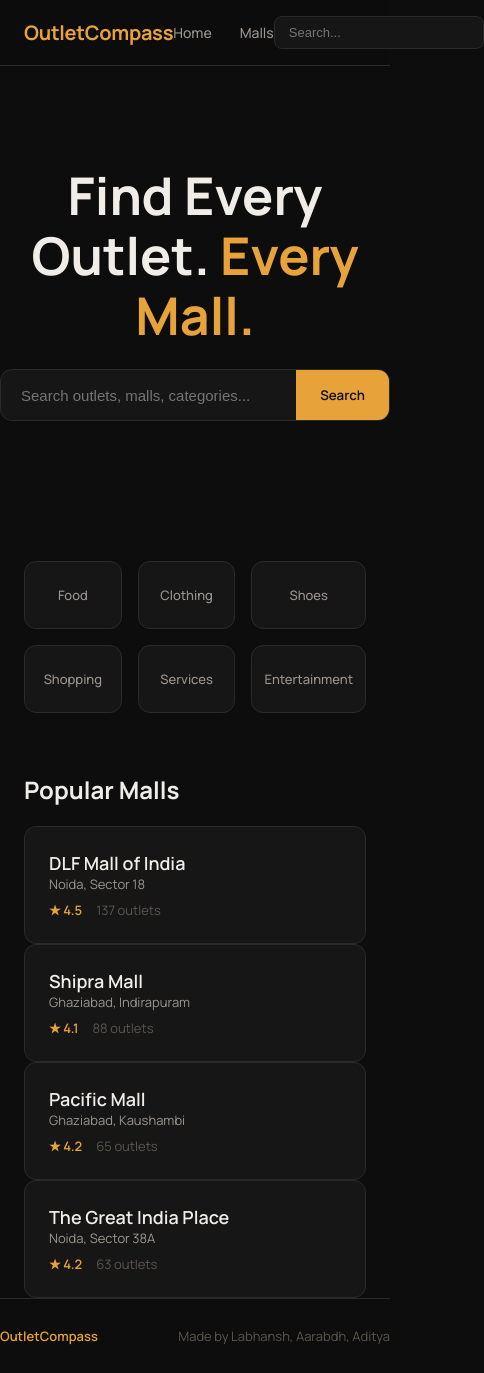
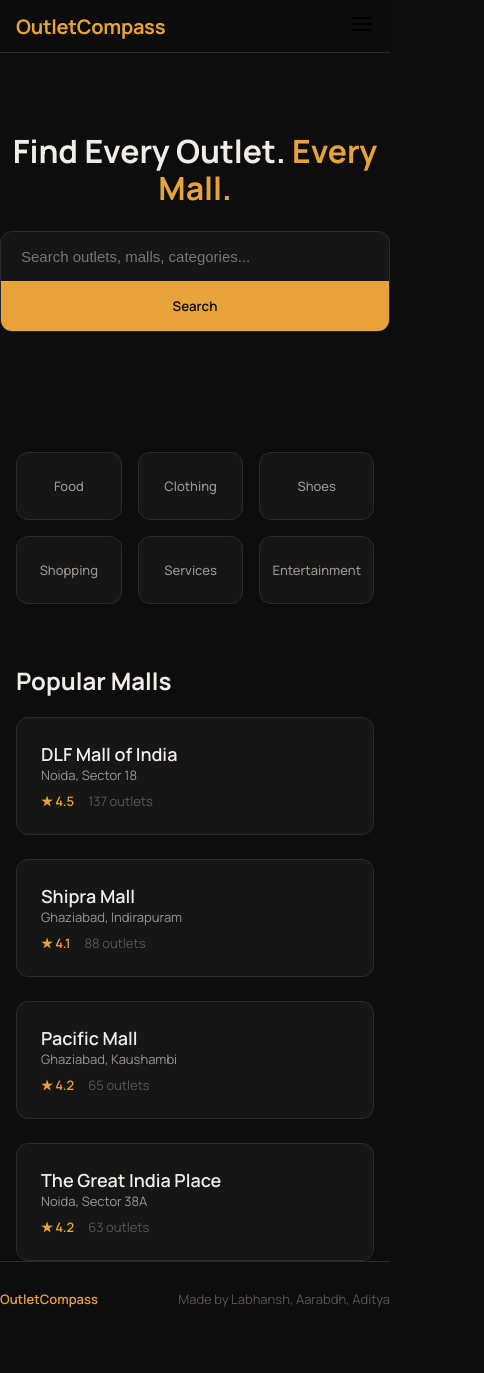
Before and after one commit to ARISTOTLE777/OutletCompass, a React (Vite) app: page / in a window 390 px wide. Shown: the whole page, 484 px wide, since content can reach past the window. After the commit the page ends 1336 px from the top, so only its background shows below. Built offline with nearby package versions, Linux system fonts and the light colour scheme.

Commit message:
final V1 made responsive

```diff
--- a/src/components/Navbar.jsx
+++ b/src/components/Navbar.jsx
@@ -4,24 +4,34 @@ import { Link, useNavigate } from "react-router-dom";
 
 function Navbar() {
   const [searchValue, setSearchValue] = useState("");
+  const [isOpen, setIsOpen] = useState(false);
   const navigate = useNavigate();
 
   const handleKeyDown = (e) => {
     if (e.key === "Enter" && searchValue.trim()) {
       navigate(`/search?q=${encodeURIComponent(searchValue)}`);
+      setIsOpen(false);
     }
   };
 
   return (
     <nav className="navbar">
       <div className="navbar-inner">
-        <Link to="/" className="navbar-logo">
+        <Link to="/" className="navbar-logo" onClick={() => setIsOpen(false)}>
           OutletCompass
         </Link>
-        <div className="navbar-links">
-          <Link to="/">Home</Link>
-          <Link to="/malls">Malls</Link>
+
+        <button className="navbar-toggle" onClick={() => setIsOpen(!isOpen)} aria-label="Toggle Menu">
+          <svg width="24" height="24" viewBox="0 0 24 24" fill="none" stroke="currentColor" strokeWidth="2" strokeLinecap="round" strokeLinejoin="round">
+            {isOpen ? <path d="M18 6L6 18M6 6l12 12" /> : <path d="M3 12h18M3 6h18M3 18h18" />}
+          </svg>
+        </button>
+
+        <div className={`navbar-links ${isOpen ? 'open' : ''}`}>
+          <Link to="/" onClick={() => setIsOpen(false)}>Home</Link>
+          <Link to="/malls" onClick={() => setIsOpen(false)}>Malls</Link>
         </div>
+
         <div className="navbar-search">
           <input
             type="text"
--- a/src/index.css
+++ b/src/index.css
@@ -1,4 +1,5 @@
 @import url("https://fonts.googleapis.com/css2?family=Manrope:wght@400;500;600;700&display=swap");
+
 .app-wrapper {
   min-height: 100vh;
   display: flex;
@@ -24,6 +25,15 @@
   --text-3: #5a5550;
   --radius: 12px;
   --radius-sm: 8px;
+
+  /* Responsive spacing */
+  --section-pad: 100px;
+}
+
+@media (max-width: 768px) {
+  :root {
+    --section-pad: 60px;
+  }
 }
 
 *,
@@ -33,15 +43,18 @@
   margin: 0;
   padding: 0;
 }
+
 body {
   font-family: "Manrope", sans-serif;
   background: var(--bg);
   color: var(--text-1);
 }
+
 a {
   color: inherit;
   text-decoration: none;
 }
+
 button {
   cursor: pointer;
   border: none;
@@ -54,8 +67,15 @@ button {
   margin: 0 auto;
   padding: 0 24px;
 }
+
+@media (max-width: 480px) {
+  .container {
+    padding: 0 16px;
+  }
+}
+
 .section {
-  padding: 60px 0;
+  padding: var(--section-pad) 0;
 }
 
 .card {
@@ -66,6 +86,7 @@ button {
     border-color 0.2s,
     transform 0.2s;
 }
+
 .card:hover {
   border-color: var(--accent);
   transform: translateY(-2px);
@@ -119,16 +140,18 @@ button {
 }
 
 .hero {
-  padding: 100px 0 80px;
+  padding: calc(var(--section-pad) + 20px) 0 var(--section-pad);
   text-align: center;
 }
+
 .hero h1 {
-  font-size: 52px;
+  font-size: clamp(32px, 8vw, 52px);
   font-weight: 700;
   color: var(--text-1);
   line-height: 1.15;
   margin-bottom: 24px;
 }
+
 .hero h1 span {
   color: var(--accent);
 }
@@ -143,6 +166,18 @@ button {
   overflow: hidden;
   background: var(--bg-card);
 }
+
+@media (max-width: 480px) {
+  .hero-search {
+    flex-direction: column;
+    border-radius: var(--radius);
+  }
+
+  .hero-search input {
+    border-bottom: 1px solid var(--border);
+  }
+}
+
 .hero-search input {
   flex: 1;
   padding: 16px 20px;
@@ -152,6 +187,7 @@ button {
   font-size: 15px;
   outline: none;
 }
+
 .hero-search button {
   padding: 16px 24px;
   background: var(--accent);
@@ -161,12 +197,42 @@ button {
   cursor: pointer;
 }
 
+/* Grid Layouts */
+.grid-3 {
+  display: grid;
+  grid-template-columns: repeat(3, 1fr);
+  gap: 24px;
+}
+
+.outlet-grid {
+  display: grid;
+  grid-template-columns: repeat(3, 1fr);
+  gap: 20px;
+}
+
+@media (max-width: 1024px) {
+
+  .grid-3,
+  .outlet-grid {
+    grid-template-columns: repeat(2, 1fr);
+  }
+}
+
+@media (max-width: 640px) {
+
+  .grid-3,
+  .outlet-grid {
+    grid-template-columns: 1fr;
+  }
+}
+
 .category-grid {
   display: grid;
   grid-template-columns: repeat(6, 1fr);
   gap: 16px;
   margin-top: 60px;
 }
+
 .category-tile {
   display: flex;
   flex-direction: column;
@@ -179,14 +245,17 @@ button {
   cursor: pointer;
   transition: 0.18s;
 }
+
 .category-tile:hover {
   border-color: var(--accent);
 }
+
 .category-tile span {
   font-size: 13px;
   color: var(--text-2);
   font-weight: 500;
 }
+
 @media (max-width: 768px) {
   .category-grid {
     grid-template-columns: repeat(3, 1fr);
@@ -202,16 +271,19 @@ button {
   padding-bottom: 24px;
   border-bottom: 1px solid var(--border);
 }
+
 .mall-header h1 {
-  font-size: 32px;
+  font-size: clamp(24px, 5vw, 32px);
   color: var(--text-1);
   margin-bottom: 8px;
 }
+
 .mall-meta {
   display: flex;
   gap: 16px;
   color: var(--text-2);
   font-size: 14px;
+  flex-wrap: wrap;
 }
 
 .category-filters {
@@ -239,10 +311,12 @@ button {
   padding-bottom: 20px;
   border-bottom: 1px solid var(--border);
 }
+
 .category-header h1 {
   font-size: 32px;
   color: var(--text-1);
 }
+
 .category-header .badge {
   font-size: 13px;
   padding: 5px 14px;
@@ -256,8 +330,9 @@ button {
 .outlet-detail-header {
   margin-bottom: 32px;
 }
+
 .outlet-detail-header h1 {
-  font-size: 36px;
+  font-size: clamp(28px, 6vw, 36px);
   margin-bottom: 12px;
 }
 
@@ -266,6 +341,12 @@ button {
   grid-template-columns: 1fr 1fr;
   gap: 16px;
   margin-bottom: 24px;
+}
+
+@media (max-width: 480px) {
+  .detail-grid {
+    grid-template-columns: 1fr;
+  }
 }
 
 .detail-item label {
@@ -277,6 +358,7 @@ button {
   color: var(--text-3);
   margin-bottom: 4px;
 }
+
 .detail-item span {
   font-size: 16px;
   color: var(--text-1);
@@ -299,11 +381,21 @@ button {
   display: flex;
   justify-content: space-between;
   align-items: center;
+  gap: 16px;
+}
+
+@media (max-width: 480px) {
+  .mall-link-box {
+    flex-direction: column;
+    text-align: center;
+  }
 }
 
 /* Add in SearchResultsPage.jsx or a SearchResultsPage.css file */
 
-.search-page { padding: 40px 0; }
+.search-page {
+  padding: 40px 0;
+}
 
 .search-header {
   margin-bottom: 32px;
@@ -311,16 +403,33 @@ button {
   border-bottom: 1px solid var(--border);
 }
 
-.search-header h2 { font-size: 24px; color: var(--text-1); }
-.result-count { color: var(--text-2); font-size: 14px; margin-top: 6px; }
+.search-header h2 {
+  font-size: 24px;
+  color: var(--text-1);
+}
+
+.result-count {
+  color: var(--text-2);
+  font-size: 14px;
+  margin-top: 6px;
+}
 
 .no-results {
   text-align: center;
   padding: 80px 20px;
   color: var(--text-2);
 }
-.no-results p { font-size: 18px; margin-bottom: 8px; }
-.no-results span { font-size: 14px; color: var(--text-3); }
+
+.no-results p {
+  font-size: 18px;
+  margin-bottom: 8px;
+}
+
+.no-results span {
+  font-size: 14px;
+  color: var(--text-3);
+}
+
 .not-found {
   display: flex;
   flex-direction: column;
@@ -330,9 +439,23 @@ button {
   text-align: center;
   gap: 16px;
 }
-.not-found h1 { font-size: 96px; color: var(--accent); font-weight: 700; line-height: 1; }
-.not-found p { color: var(--text-2); font-size: 18px; }
-.not-found a { margin-top: 12px; }
+
+.not-found h1 {
+  font-size: 96px;
+  color: var(--accent);
+  font-weight: 700;
+  line-height: 1;
+}
+
+.not-found p {
+  color: var(--text-2);
+  font-size: 18px;
+}
+
+.not-found a {
+  margin-top: 12px;
+}
+
 /* ===== TagBadge ===== */
 .tag-badge {
   display: inline-block;
@@ -352,6 +475,7 @@ button {
   align-items: center;
   padding: 60px;
 }
+
 .spinner {
   width: 36px;
   height: 36px;
@@ -360,8 +484,11 @@ button {
   border-radius: 50%;
   animation: spin 0.7s linear infinite;
 }
+
 @keyframes spin {
-  to { transform: rotate(360deg); }
+  to {
+    transform: rotate(360deg);
+  }
 }
 
 /* ===== BackButton ===== */
@@ -380,6 +507,7 @@ button {
   margin-bottom: 24px;
   transition: 0.15s;
 }
+
 .back-btn:hover {
   border-color: var(--accent);
   color: var(--accent);
@@ -391,6 +519,7 @@ button {
   border-top: 1px solid var(--border);
   margin-top: auto;
 }
+
 .footer-inner {
   display: flex;
   justify-content: space-between;
@@ -398,6 +527,7 @@ button {
   color: var(--text-3);
   font-size: 13px;
 }
+
 .footer-brand {
   color: var(--accent);
   font-weight: 600;
@@ -412,34 +542,47 @@ button {
   backdrop-filter: blur(8px);
   border-bottom: 1px solid var(--border);
 }
+
 .navbar-inner {
   display: flex;
   align-items: center;
   justify-content: space-between;
-  padding: 16px 24px;
+  padding: 12px 24px;
   max-width: 1200px;
   margin: 0 auto;
+  position: relative;
 }
+
 .navbar-logo {
   font-size: 20px;
   font-weight: 700;
   color: var(--accent);
   letter-spacing: -0.3px;
+  z-index: 101;
 }
+
+.navbar-toggle {
+  display: none;
+  z-index: 101;
+}
+
 .navbar-links {
   display: flex;
   gap: 28px;
   align-items: center;
 }
+
 .navbar-links a {
   color: var(--text-2);
   font-size: 14px;
   font-weight: 500;
   transition: 0.15s;
 }
+
 .navbar-links a:hover {
   color: var(--text-1);
 }
+
 .navbar-search {
   display: flex;
   align-items: center;
@@ -448,7 +591,47 @@ button {
   border-radius: 8px;
   padding: 8px 14px;
   gap: 8px;
+  transition: 0.2s;
 }
+
+@media (max-width: 768px) {
+  .navbar-inner {
+    padding: 12px 16px;
+  }
+
+  .navbar-toggle {
+    display: block;
+  }
+
+  .navbar-links {
+    position: fixed;
+    top: 0;
+    left: 0;
+    width: 100%;
+    height: 100vh;
+    background: var(--bg);
+    flex-direction: column;
+    justify-content: center;
+    gap: 40px;
+    transform: translateY(-100%);
+    transition: transform 0.3s cubic-bezier(0.4, 0, 0.2, 1);
+    z-index: 100;
+  }
+
+  .navbar-links.open {
+    transform: translateY(0);
+  }
+
+  .navbar-links a {
+    font-size: 24px;
+  }
+
+  .navbar-search {
+    display: none;
+    /* Hide on mobile navbar, shown in Home or search results page */
+  }
+}
+
 .navbar-search input {
   background: transparent;
   border: none;
@@ -467,24 +650,29 @@ button {
   text-decoration: none;
   display: block;
 }
+
 .mall-card-name {
   font-size: 18px;
   font-weight: 600;
   color: var(--text-1);
 }
+
 .mall-card-location {
   font-size: 13px;
   color: var(--text-2);
 }
+
 .mall-card-meta {
   display: flex;
   gap: 14px;
   margin-top: 8px;
 }
+
 .mall-card-meta span {
   font-size: 13px;
   color: var(--text-3);
 }
+
 .mall-card-rating {
   color: var(--accent) !important;
   font-weight: 600;
@@ -496,17 +684,20 @@ button {
   display: block;
   text-decoration: none;
 }
+
 .outlet-card-top {
   display: flex;
   justify-content: space-between;
   align-items: flex-start;
   margin-bottom: 10px;
 }
+
 .outlet-card-name {
   font-size: 16px;
   font-weight: 600;
   color: var(--text-1);
 }
+
 .outlet-card-category {
   font-size: 11px;
   padding: 3px 9px;
@@ -514,6 +705,7 @@ button {
   background: rgba(232, 162, 58, 0.1);
   color: var(--accent);
 }
+
 .outlet-card-meta {
   display: flex;
   gap: 12px;
@@ -521,12 +713,14 @@ button {
   color: var(--text-2);
   margin: 8px 0;
 }
+
 .outlet-card-tags {
   display: flex;
   flex-wrap: wrap;
   gap: 6px;
   margin-top: 10px;
 }
+
 .outlet-card-mall {
   font-size: 11px;
   color: var(--text-3);
```
